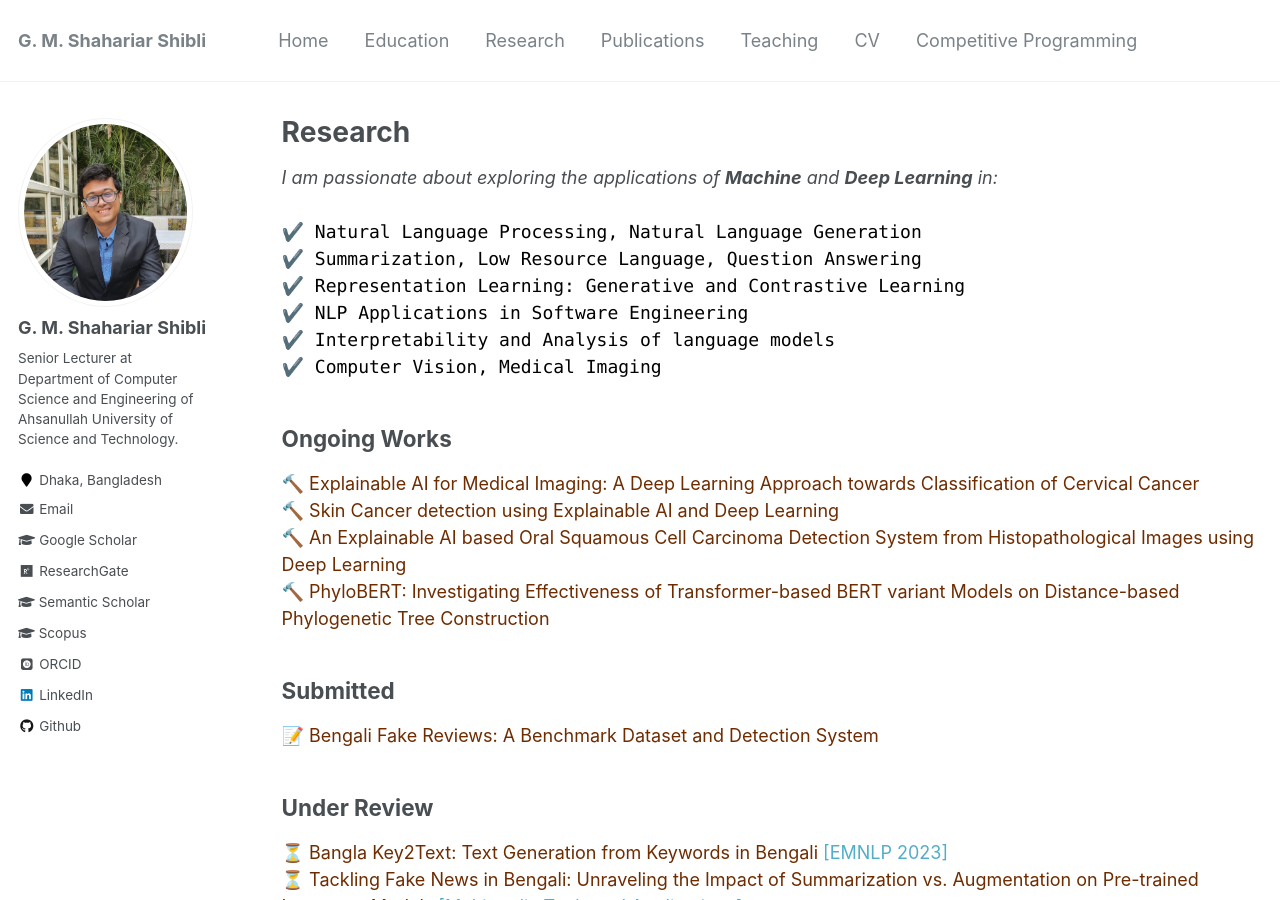
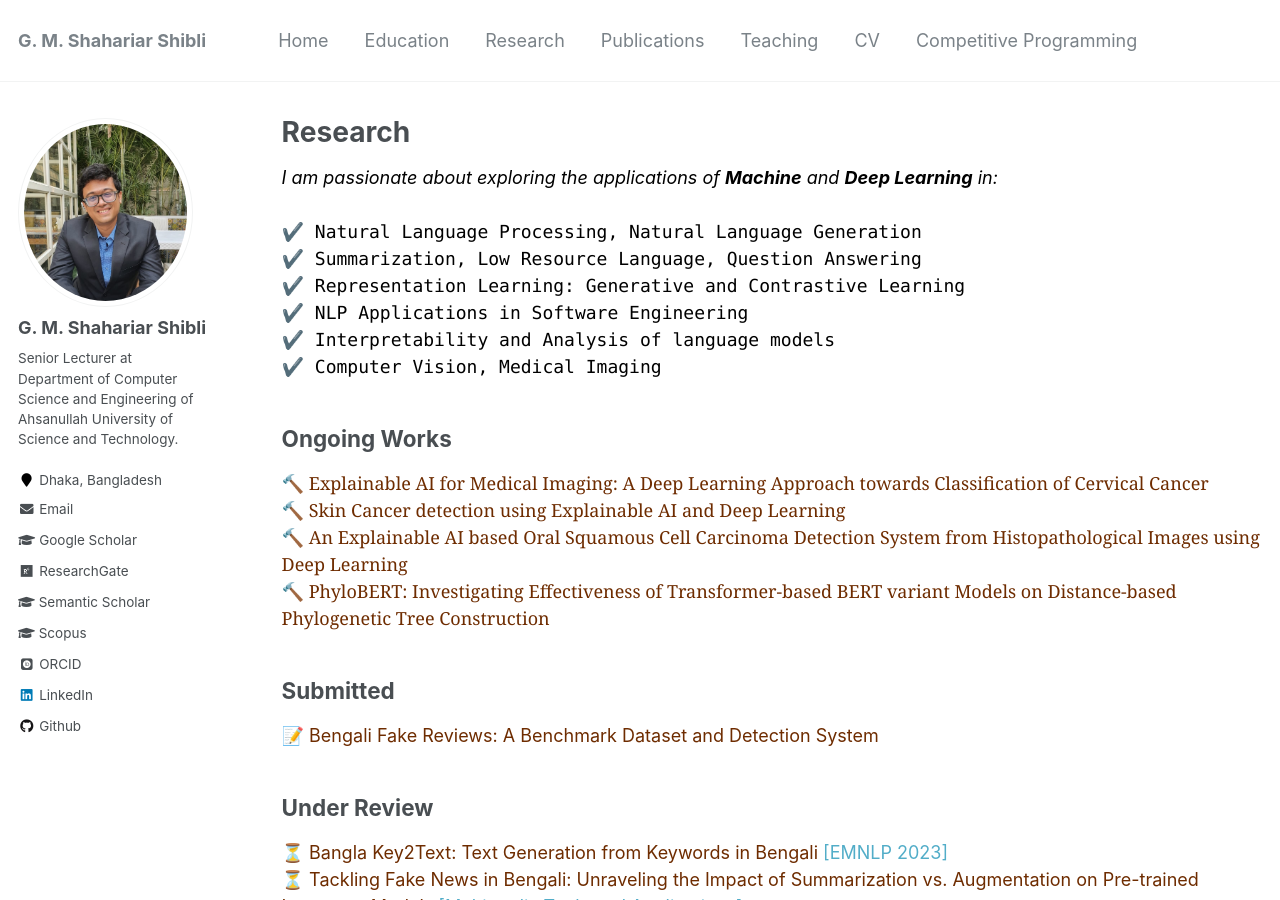
Before and after one commit to shahariar-shibli/shahariar-shibli.github.io, a Jekyll site: the page built from _pages/research.md, in a window 1280 px wide and 900 px high. Built offline with Jekyll 4.4.1, drawn with Linux system fonts in a browser that asks for light colours; some web fonts are replaced.

Commit message:
Update research.md

```diff
--- a/_pages/research.md
+++ b/_pages/research.md
@@ -4,25 +4,25 @@
 permalink: /research/
 author_profile: true
 ---
-
-*I am passionate about exploring the applications of **Machine** and **Deep Learning** in:*<br><br>
 <span style="color:black;">
-<code>✔️ Natural Language Processing, Natural Language Generation</code> <br>
-<code>✔️ Summarization, Low Resource Language, Question Answering</code> <br>
-<code>✔️ Representation Learning: Generative and Contrastive Learning</code> <br>
-<code>✔️ NLP Applications in Software Engineering</code> <br>
-<code>✔️ Interpretability and Analysis of language models</code> <br>
+<em>I am passionate about exploring the applications of <b>Machine</b> and <b>Deep Learning</b> in:</em><br/><br/>
+<code>✔️ Natural Language Processing, Natural Language Generation</code> <br/>
+<code>✔️ Summarization, Low Resource Language, Question Answering</code> <br/>
+<code>✔️ Representation Learning: Generative and Contrastive Learning</code> <br/>
+<code>✔️ NLP Applications in Software Engineering</code> <br/>
+<code>✔️ Interpretability and Analysis of language models</code> <br/>
 <code>✔️ Computer Vision, Medical Imaging</code>
 </span>
 <br/>
 
 
 ## Ongoing Works
-🔨 <span style="color:#6E2C00">Explainable AI for Medical Imaging: A Deep Learning Approach towards Classification of Cervical Cancer</span><br>
-🔨 <span style="color:#6E2C00">Skin Cancer detection using Explainable AI and Deep Learning</span><br>
-🔨 <span style="color:#6E2C00">An Explainable AI based Oral Squamous Cell Carcinoma Detection System from Histopathological Images using Deep Learning</span><br>
+<span style="font-family:Georgia;">
+🔨 <span style="color:#6E2C00">Explainable AI for Medical Imaging: A Deep Learning Approach towards Classification of Cervical Cancer</span><br/>
+🔨 <span style="color:#6E2C00">Skin Cancer detection using Explainable AI and Deep Learning</span><br/>
+🔨 <span style="color:#6E2C00">An Explainable AI based Oral Squamous Cell Carcinoma Detection System from Histopathological Images using Deep Learning</span><br/>
 🔨 <span style="color:#6E2C00">PhyloBERT: Investigating Effectiveness of Transformer-based BERT variant Models on Distance-based Phylogenetic Tree Construction</span>
-
+</span>
 ## Submitted
 📝 <span style="color:#6E2C00">Bengali Fake Reviews: A Benchmark Dataset and Detection System</span><br>
 
```
